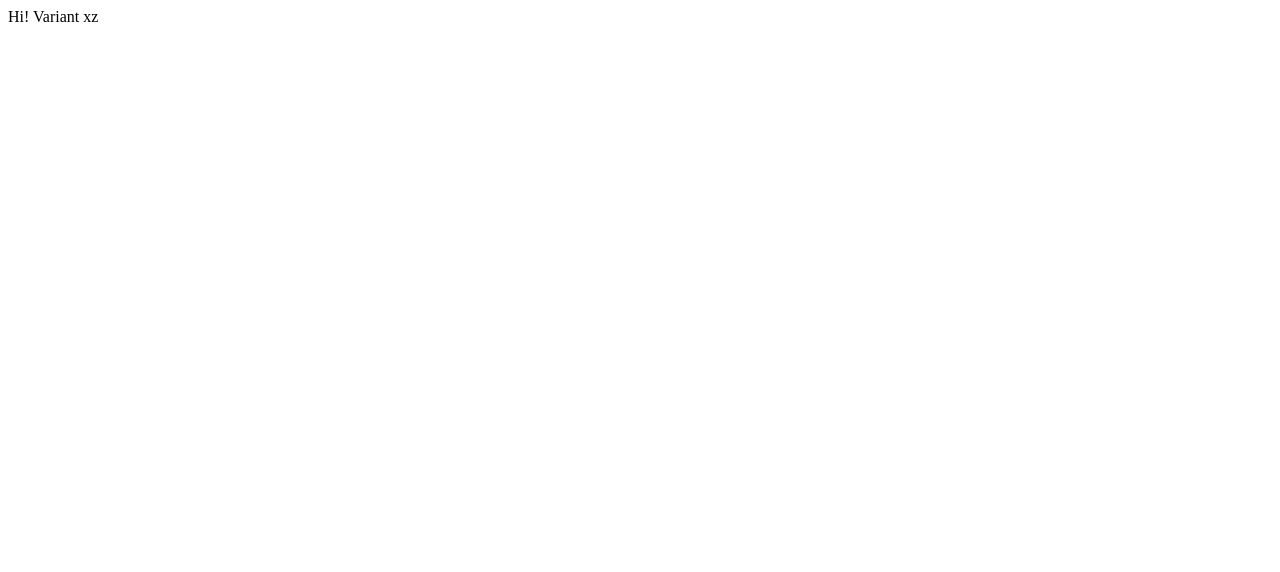
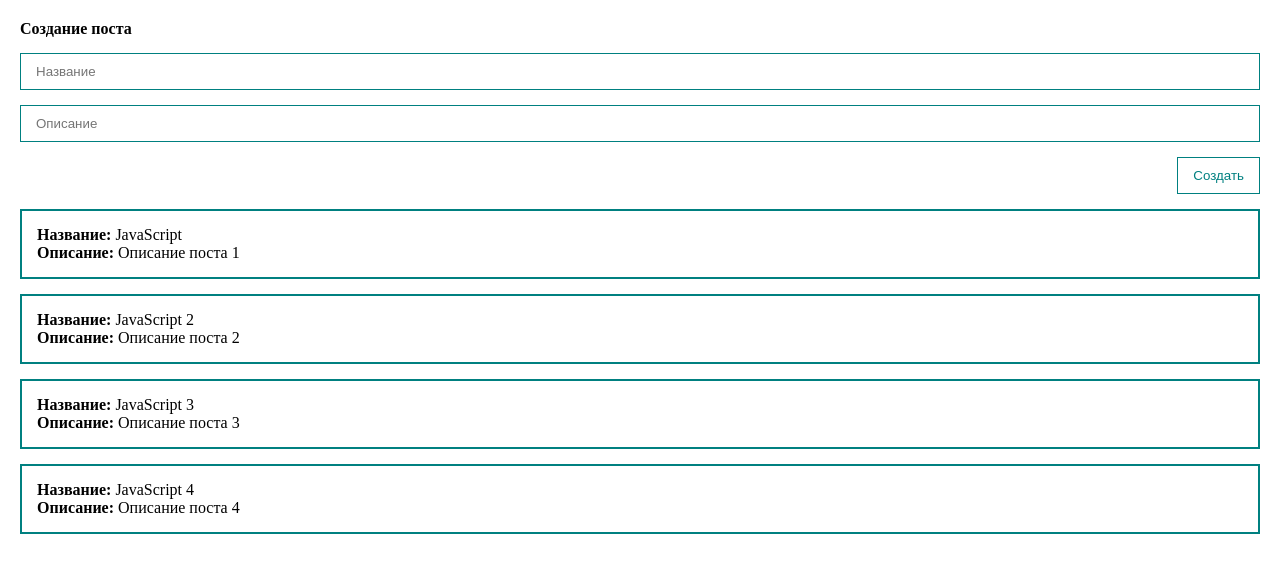
Before and after one commit to koafil/vue3test, a Vue app: page / in a window 1280 px wide. Shown: the top 572 px of the page. Built offline with nearby package versions, Linux system fonts and the light colour scheme.

Commit message:
Вывод и создание постов

```diff
--- a/src/App.vue
+++ b/src/App.vue
@@ -1,8 +1,96 @@
 <template>
-<div>
-  Hi!   Variant xz
+<div class="app">
+  <form @submit.prevent>
+    <h4>Создание поста</h4>
+    <input
+      v-bind:value="title"
+      @input="inputTitle"
+      class="input"
+      type="text"
+      placeholder="Название"
+    >
+    <input
+    v-bind:value="body"
+    @input="inputBody"
+    class="input"
+    type="text"
+    placeholder="Описание"
+    >
+    <button class="btn" @click="createPost">Создать</button>
+  </form>
+ <div class = 'post' v-for = 'post in posts' >
+  <div><strong>Название:</strong> {{ post.title }} </div>
+  <div><strong>Описание:</strong> {{ post.body }} </div>
+ </div>
 </div>
+
 </template>
 
+<script>
+export default {
+  data() {
+    return {
+      posts: [
+        {id: 1, title: 'JavaScript', body: 'Описание поста 1'},
+        {id: 2, title: 'JavaScript 2', body: 'Описание поста 2'},
+        {id: 3, title: 'JavaScript 3', body: 'Описание поста 3'},
+        {id: 4, title: 'JavaScript 4', body: 'Описание поста 4'},
+      ],
+      title: '',
+      body:''
+    }
+  },
+  methods: {
+    createPost() {
+      const newPost = {
+        id: Date.now(),
+        title: this.title,
+        body: this.body
+      }
+      this.posts.push(newPost);
+      this.title="";
+      this.body="";
+    },
+    inputTitle(event) {
+      this.title = event.target.value;
+    },
+    inputBody(event) {
+      this.body = event.target.value;
+    },
+  }
+}
+</script>
+
 <style>
+* {
+  margin: 0;
+  padding: 0;
+  box-sizing: border-box;
+}
+.app {
+  padding: 20px;
+}
+.post {
+  padding: 15px;
+  border: 2px solid teal;
+  margin-top: 15px;
+}
+form {
+  display: flex;
+  flex-direction: column;
+}
+.input {
+  width: 100%;
+  border: 1px solid teal;
+  padding: 10px 15px;
+  margin-top: 15px;
+}
+.btn {
+  margin-top: 15px;
+  align-self: flex-end;
+  padding: 10px 15px;
+  background: none;
+  color: teal;
+  border: 1px solid teal;
+}
 </style>
```
